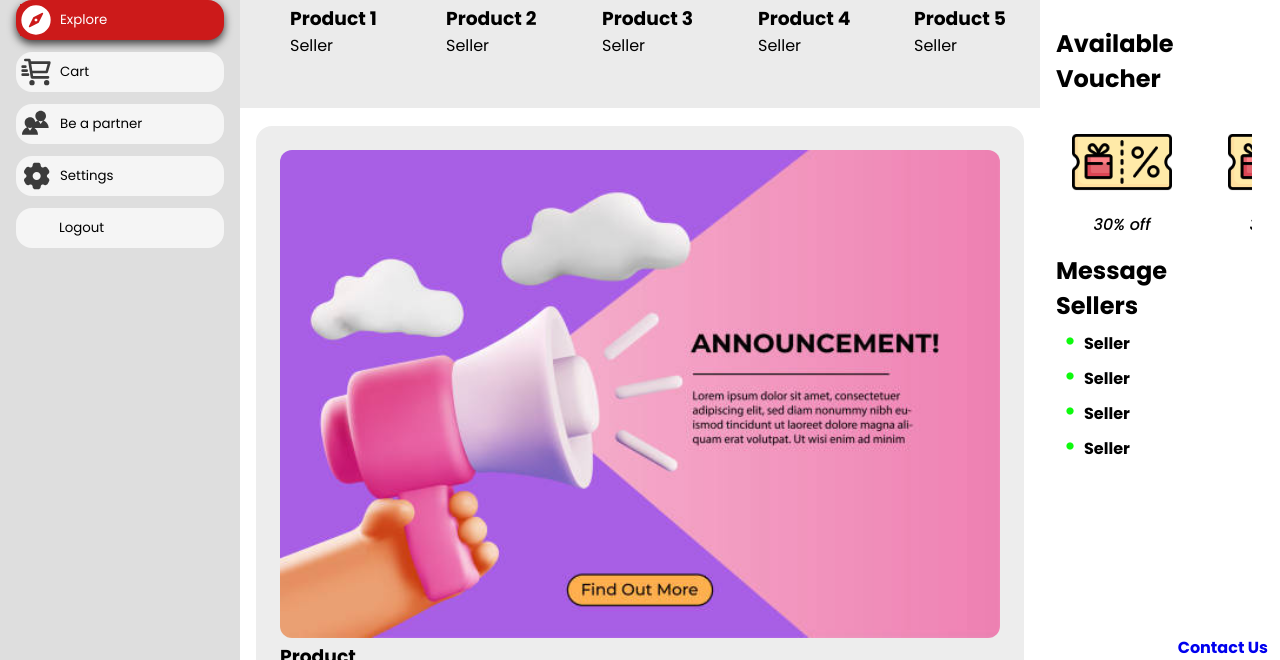
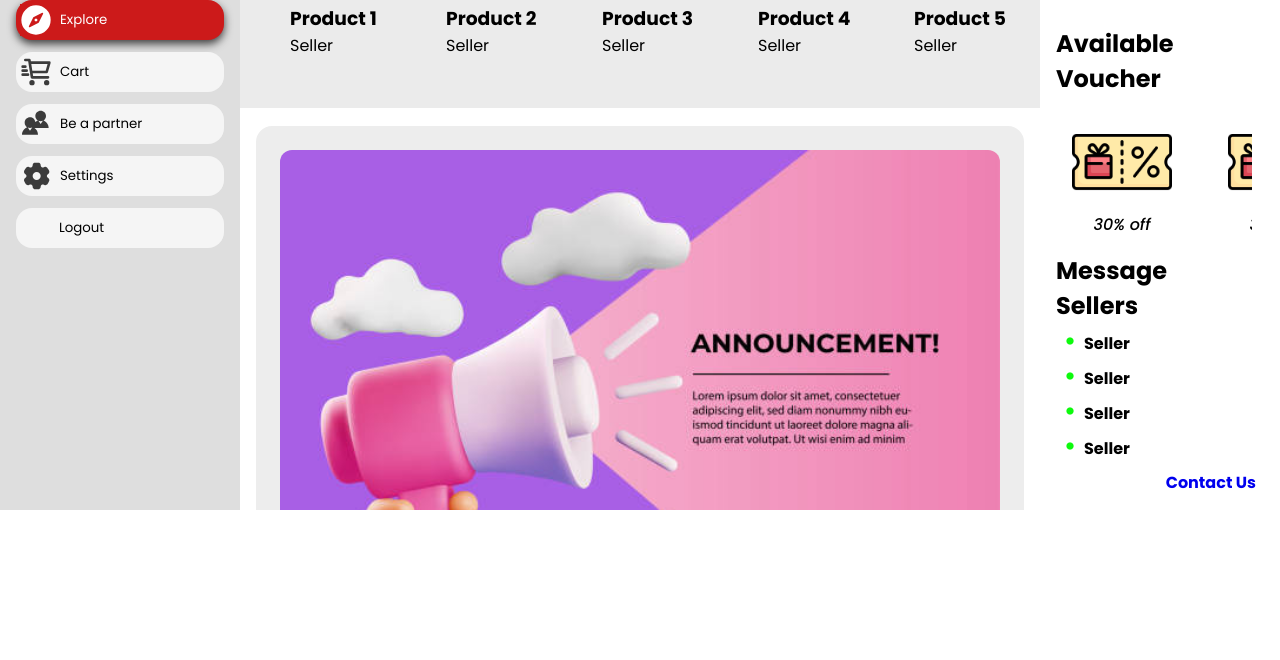
Before and after one commit to Jarno1351/Wireframe-to-website, a plain HTML site: page index.html in a window 1280 px wide. Shown: the part 290-950 px from the top of the page. After the commit the page ends 800 px from the top, so only its background shows below. Drawn offline with Linux system fonts and the light colour scheme.

Commit message:
Anotha one

```diff
--- a/Css/index.css
+++ b/Css/index.css
@@ -5,7 +5,7 @@
     margin: 0;
     padding: 0;
     box-sizing: border-box;
-    transition: 120ms ease-in-out;
+    transition: 140ms ease-in-out;
     font-family: 'Poppins', sans-serif, arial;
 }
 
@@ -18,6 +18,11 @@
 }
 html {
   scroll-behavior: smooth;
+  width: 100%;
+  height: 100svh;
+}
+html::-webkit-scrollbar{
+    display: none;
 }
 
 body{
@@ -27,8 +32,8 @@ body{
     grid-template-areas:
     "nav nav nav"
     "side1 main side2";
-    min-width: 100%;
-    min-height: 100svh;
+    width: 100%;
+    height: 100svh;
     position: relative;
     z-index: 1;
 }
@@ -275,6 +280,9 @@ main .mainContent .postContainer .iconHolder svg:hover{
     margin-right: 8px;
     margin-left: 8px;
 }
+.miscellaneousSideBar .messageTab{
+    margin-bottom: 100px;
+}
 .miscellaneousSideBar .messageTab h4:hover{
     transform: scale(1.1);
     border: 1px solid black;
@@ -283,14 +291,18 @@ main .mainContent .postContainer .iconHolder svg:hover{
     cursor: pointer;
 }
 .miscellaneousSideBar a #contact{
-    position: absolute;
-    bottom: 0;
-    right: 0;
+    position: fixed;
+    top: 95%;
+    right: 24px;
     font-size: 16px;
 }
 .miscellaneousSideBar a #contact:hover{
     cursor: pointer;
-    transform: translateX(-24px);
+    border:1px solid #000000;
+    background-color: rgba(255, 255, 255, 0.384);
+    backdrop-filter: blur(2px);
+    padding: 4px;
+    transform: translate(-24px,-10px);
     font-size: 18px;
     animation: colorSwitch ease-in-out 5s infinite;
 }
```
